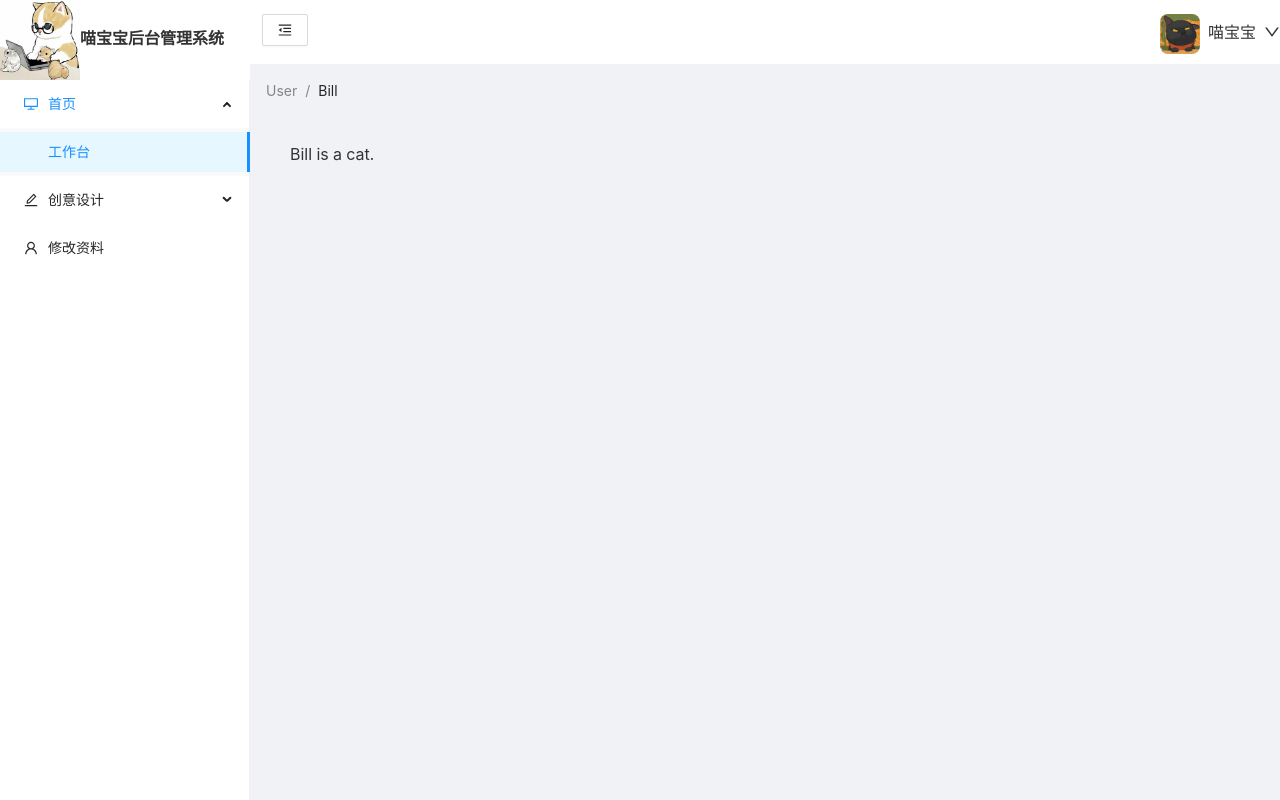
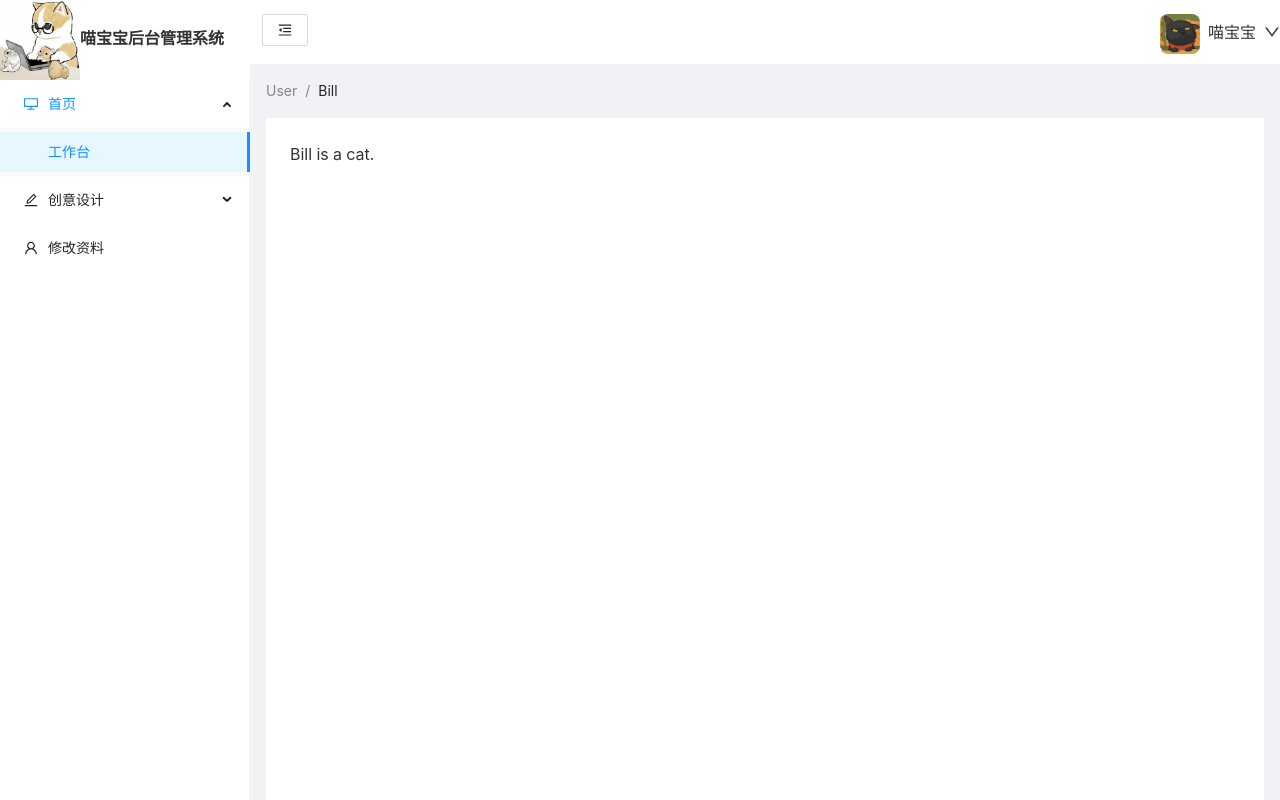
Before and after one commit to lesenelir/meta-react-admin, a React (Create React App) app in the folder admin-system/: page / in a window 1280 px wide. Shown: the top 800 px of the page. Built offline with nearby package versions, Linux system fonts and the light colour scheme.

Commit message:
feat: complete homeright content

```diff
--- a/admin-system/src/components/HomeLeft/HomeLeft.jsx
+++ b/admin-system/src/components/HomeLeft/HomeLeft.jsx
@@ -20,7 +20,8 @@ const items = [
   ]),
   getItem('创意设计', 'item2', <EditOutlined />, [
     getItem('文章列表', 'item2-sub1'),
-    getItem('富文本编辑器', 'item2-sub2')
+    getItem('文章编辑', 'item2-sub2'),
+    getItem('富文本编辑器', 'item2-sub3')
   ]),
   getItem('修改资料', 'item3', <UserOutlined />),
 ]
--- a/admin-system/src/components/HomeRight/HomeRight.css
+++ b/admin-system/src/components/HomeRight/HomeRight.css
@@ -14,3 +14,9 @@
   width: 40px;
   border-radius: 8px;
 }
+
+.site-right-content {
+  height: 100vh;
+  background-color: #ffffff;
+  overflow: scroll;
+}
--- a/admin-system/src/components/HomeRight/HomeRight.jsx
+++ b/admin-system/src/components/HomeRight/HomeRight.jsx
@@ -1,6 +1,7 @@
 import React from 'react'
 import {Breadcrumb, Button, Space, Menu, Dropdown, Layout} from "antd"
 import {MenuFoldOutlined, MenuUnfoldOutlined, DownOutlined} from "@ant-design/icons"
+import {Outlet} from 'react-router-dom'
 
 import './HomeRight.css'
 import avatar from '../../assets/images/avatar.jpg'
@@ -17,6 +18,9 @@ function HomeRight(props) {
               label: ( '修改资料'),
             },
             {
+              type: 'divider',
+            },
+            {
               key: '2',
               label: ( '退出登录'),
             }
@@ -26,6 +30,7 @@ function HomeRight(props) {
 
   return (
       <Layout className="site-right">
+        {/*头部由左侧button 和 右侧下拉框组成*/}
         <Header className="site-right-header">
           <Button
               style={{marginLeft: '12px', marginBottom: 16}}
@@ -44,13 +49,15 @@ function HomeRight(props) {
           </Dropdown>
         </Header>
 
+        {/*内容区由面包屑 和 内容区组成*/}
         <Content style={{margin: '0 16px'}}>
           <Breadcrumb style={{margin: '16px 0'}}>
             <Breadcrumb.Item>User</Breadcrumb.Item>
             <Breadcrumb.Item>Bill</Breadcrumb.Item>
           </Breadcrumb>
-          <div className="site-layout-background" style={{padding: 24, minHeight: 360}}>
+          <div className="site-right-content" style={{padding: 24, minHeight: 360}}>
             Bill is a cat.
+            <Outlet/>
           </div>
         </Content>
 
--- a/admin-system/src/index.css
+++ b/admin-system/src/index.css
@@ -3,8 +3,9 @@
 
 body {
   /*background-color: darkseagreen;*/
+  height: 100vh;
+  font-size: 16px;
   color: #333333;
-  font-size: 16px;
 }
 
 a {
```
